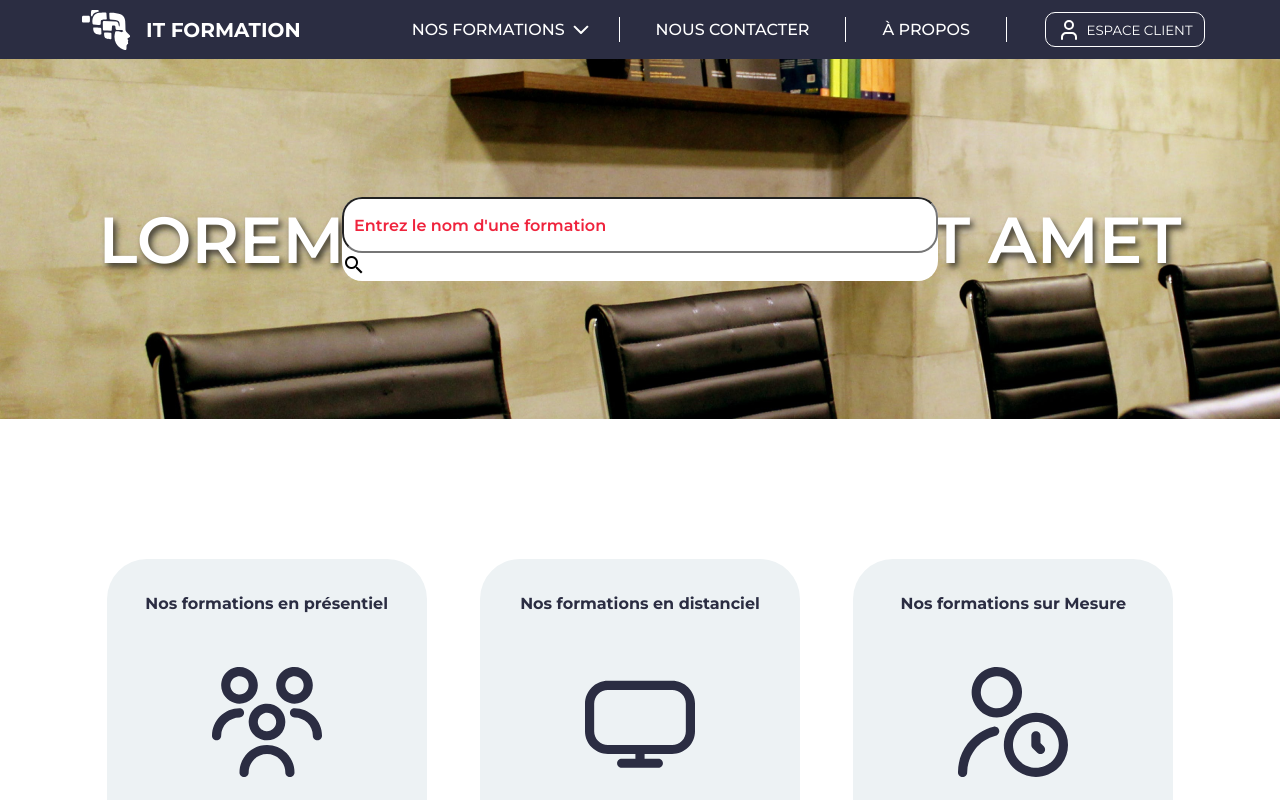
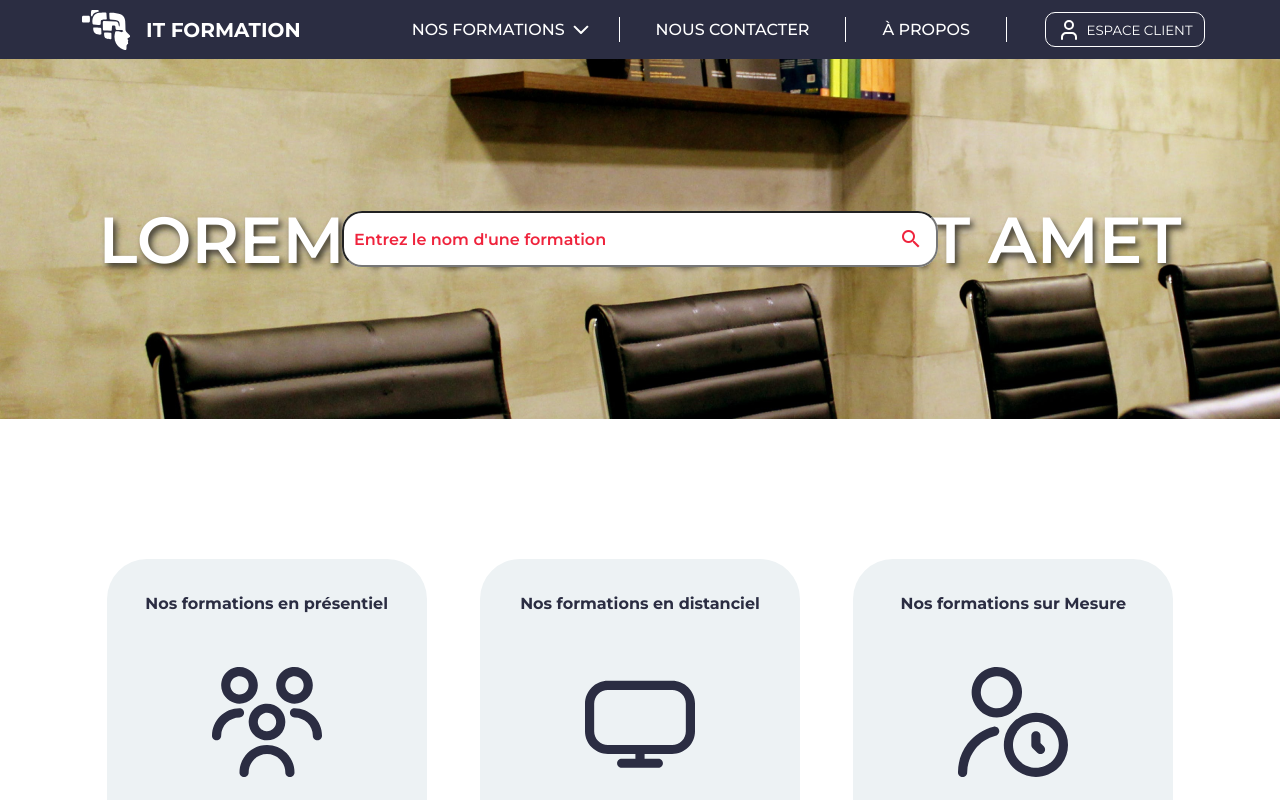
Before and after one commit to BastienCay/Front_IT_Formation, an Angular app in the folder IT_Formation/: page /home-page in a window 1280 px wide. Shown: the top 800 px of the page. Built offline with nearby package versions, Linux system fonts and the light colour scheme.

Commit message:
loupe placée au bon endroit, bloc css inutilisé supprimé

```diff
--- a/IT_Formation/src/app/commons/search-bar/search-bar.component.css
+++ b/IT_Formation/src/app/commons/search-bar/search-bar.component.css
@@ -1,9 +1,3 @@
-/*.blocGris{
-    width:              35vw;
-    height:             5vh;
-    padding-left:       15px;
-}*/
-
 /*#Ligne_vous{
     width:              12vw;
     height:             5vh;
@@ -56,16 +50,21 @@
     grid-column-end:    9;
     grid-row-start:     3;
 
-    grid-row-start:     2 px;
-    grid-column-start:  2 px;
+    grid-row-start:     2px;
+    grid-column-start:  2px;
  }
 
- loupe{
+ .loupe{
     color:              #EF233C;
-    position:           relative;
-    right:              45px;
+    position:           absolute;
+    justify-content:    flex-end;
+    right:              15px;
  }
 
+ .blocGris{
+   display:             flex;
+   align-items:         center;
+ }
  input:hover{
     outline:            none;
     border-color:       #EF233C; /* Couleur de la bordure lorsqu'il est en focus */
--- a/IT_Formation/src/app/commons/search-bar/search-bar.component.html
+++ b/IT_Formation/src/app/commons/search-bar/search-bar.component.html
@@ -6,7 +6,7 @@
                 placeholder="Entrez le nom d'une formation"
                 name="searchFormation"
                 [(ngModel)]='searchBar'
-                maxlength="60" />
-                <mat-icon class="loupe">search</mat-icon>
-            </div>
+                maxlength="45">
+            <mat-icon class="loupe">search</mat-icon>
+        </div>
 </div>
```
